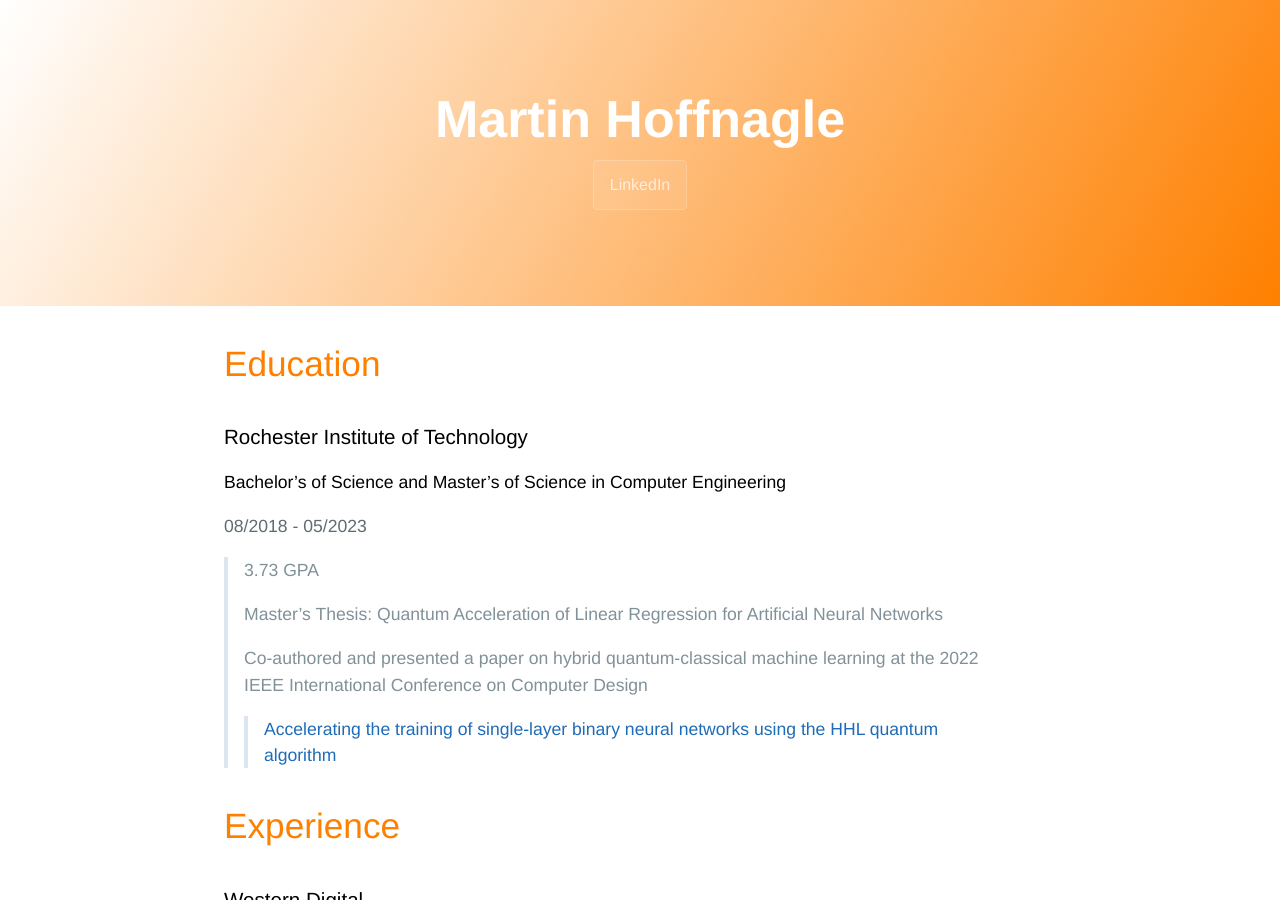
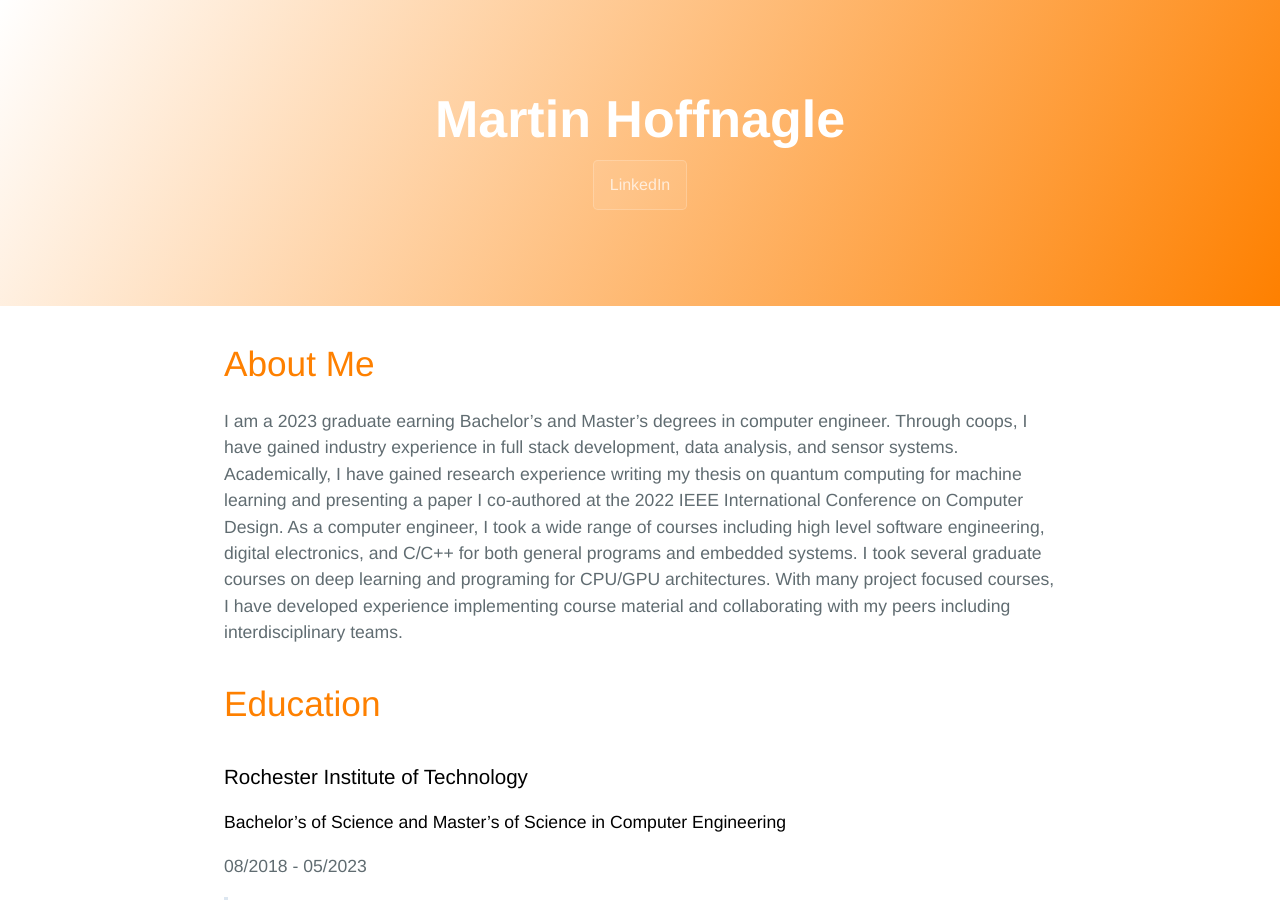
Before and after one commit to MartinHoffnagle/martinhoffnagle.github.io, a Jekyll site: the page built from index.md, in a window 1280 px wide and 900 px high. Built offline with Jekyll 4.4.1, drawn with Linux system fonts in a browser that asks for light colours; our own code applies the rules of GitHub Pages for plain Markdown files.

Commit message:
Added Bio

```diff
--- a/index.md
+++ b/index.md
@@ -1,6 +1,12 @@
 ---
 layout: default
 ---
+
+# About Me
+
+I am a 2023 graduate earning Bachelor's and Master's degrees in computer engineer.
+Through coops, I have gained industry experience in full stack development, data analysis, and sensor systems.
+Academically, I have gained research experience writing my thesis on quantum computing for machine learning and presenting a paper I co-authored at the 2022 IEEE International Conference on Computer Design. As a computer engineer, I took a wide range of courses including high level software engineering, digital electronics, and C/C++ for both general programs and embedded systems. I took several graduate courses on deep learning and programing for CPU/GPU architectures. With many project focused courses, I have developed experience implementing course material and collaborating with my peers including interdisciplinary teams.
 
 # Education
 
```
